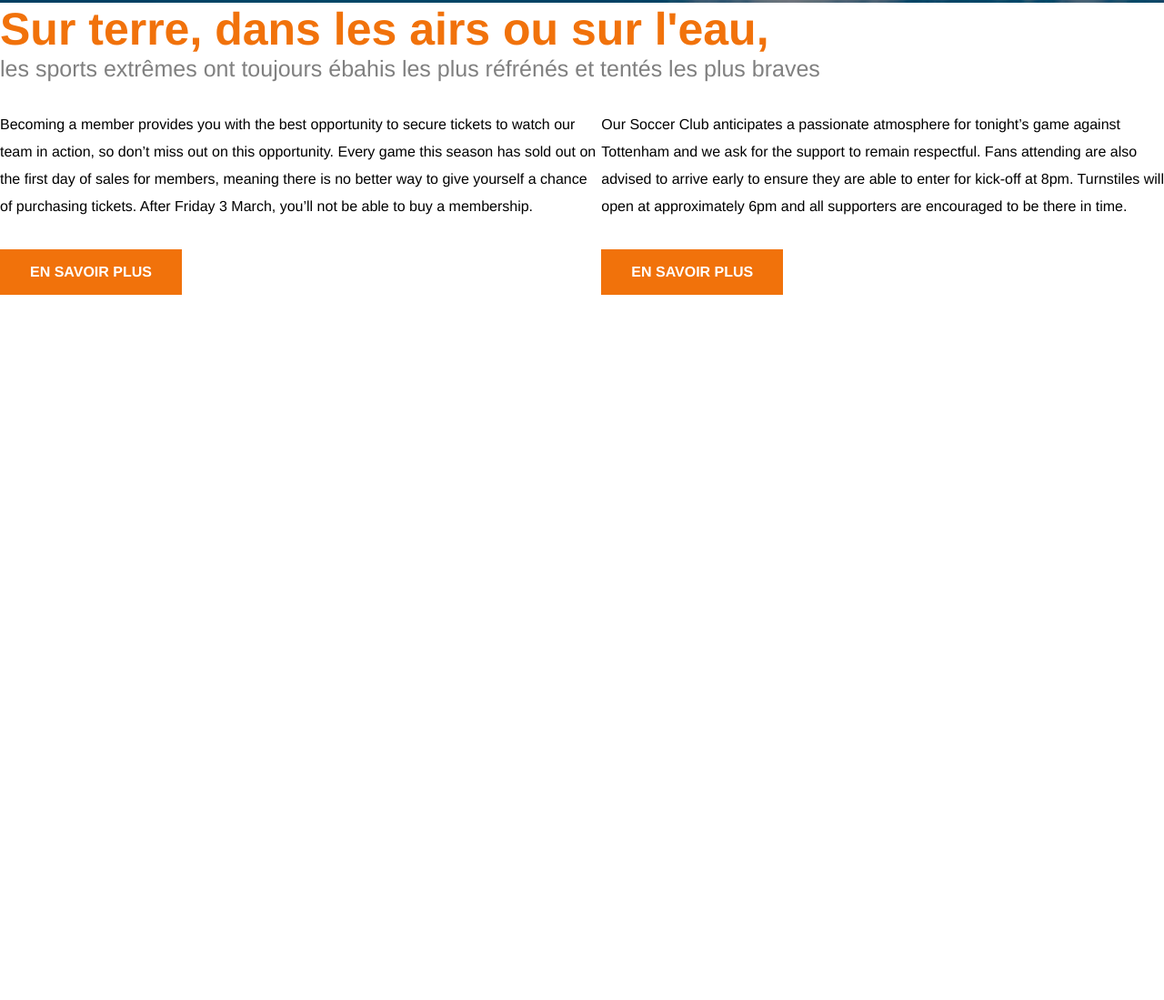
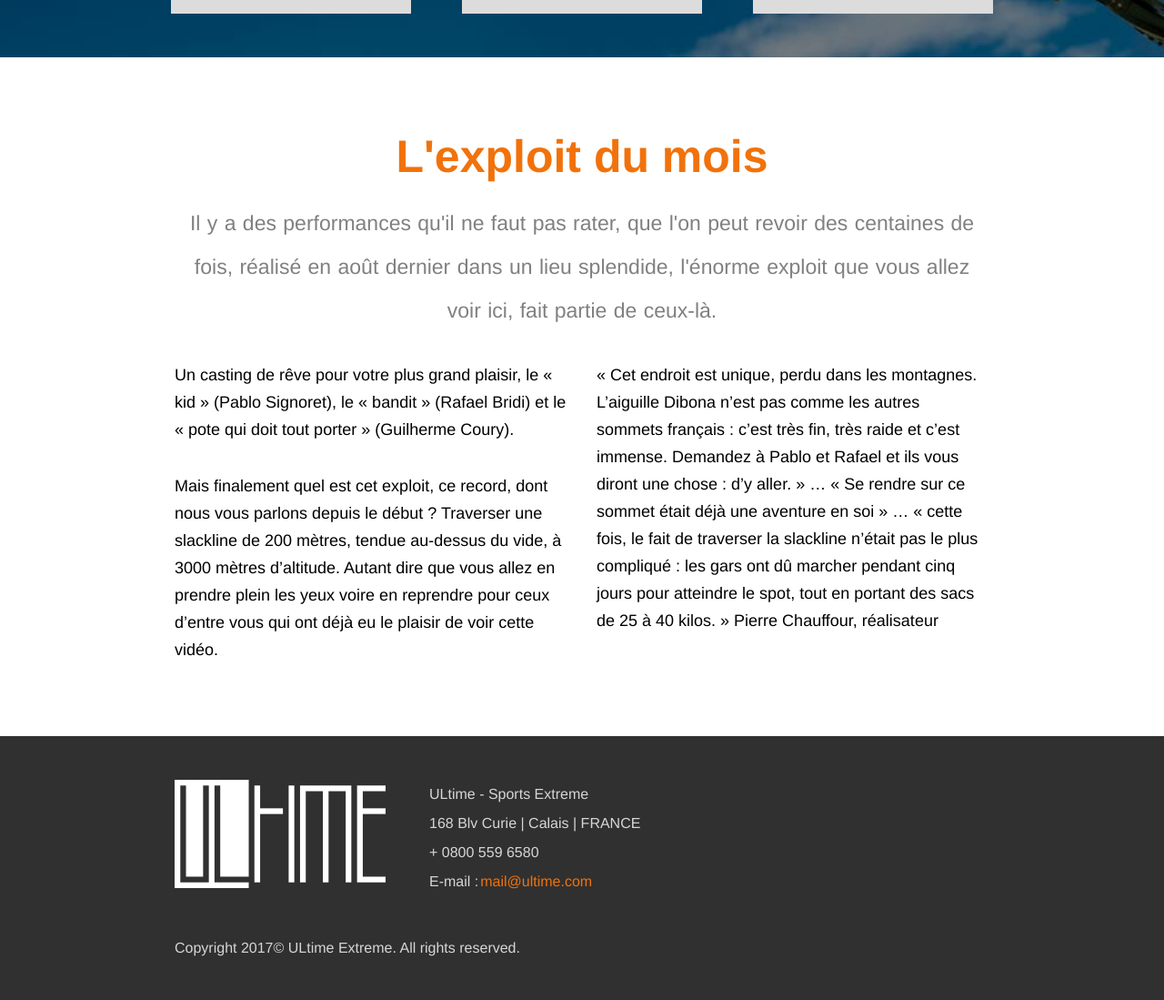
Before and after one commit to Naifozz/Maquette3, a plain HTML site: page index.html in a window 1280 px wide. Shown: the part 3015-4114 px from the top of the page at 91% size. Before the commit the page ends 3339 px from the top, so only its background shows below. Drawn offline with Linux system fonts and the light colour scheme.

Commit message:
Second commit

```diff
--- a/index.html
+++ b/index.html
@@ -114,23 +114,36 @@
             </div>
         </section>
         <section class="section4">
-            <div class="para2">
-                <div class="titrepara">
-                    <p class="orange">Sur terre, dans les airs ou sur l'eau,</p>
-                    <p class="gris">les sports extrêmes ont toujours ébahis les plus réfrénés et tentés les plus braves</p>
+            <div class="para3">
+                <div class="titrepara2">
+                    <p class="orange">L'exploit du mois</p>
+                    <p class="gris">Il y a des performances qu'il ne faut pas rater, que l'on peut revoir des centaines de fois, réalisé en août dernier dans un lieu splendide, l'énorme exploit que vous allez voir ici, fait partie de ceux-là.</p>
                 </div>
-                <div class="boitepara">
-                    <div class="para1">
-                        <p>Becoming a member provides you with the best opportunity to secure tickets to watch our team in action, so don’t miss out on this opportunity. Every game this season has sold out on the first day of sales for members, meaning there is no better way to give yourself a chance of purchasing tickets. After Friday 3 March, you’ll not be able to buy a membership.</p>
-                        <div class="paraboutton"><a href="">EN SAVOIR PLUS</a></div>
+                <div class="boitepara2">
+                    <div class="para12">
+                        <p>Un casting de rêve pour votre plus grand plaisir, le « kid » (Pablo Signoret), le « bandit » (Rafael Bridi) et le « pote qui doit tout porter » (Guilherme Coury).</p>
+                        <p>Mais finalement quel est cet exploit, ce record, dont nous vous parlons depuis le début ? Traverser une slackline de 200 mètres, tendue au-dessus du vide, à 3000 mètres d’altitude. Autant dire que vous allez en prendre plein les yeux voire en reprendre pour ceux d’entre vous qui ont déjà eu le plaisir de voir cette vidéo.</p>
                     </div>
-                    <div class="para2">
-                        <p>Our Soccer Club anticipates a passionate atmosphere for tonight’s game against Tottenham and we ask for the support to remain respectful. Fans attending are also advised to arrive early to ensure they are able to enter for kick-off at 8pm. Turnstiles will open at approximately 6pm and all supporters are encouraged to be there in time.</p>
-                        <div class="paraboutton"><a href="">EN SAVOIR PLUS</a></div>
+                    <div class="para4">
+                        <p>« Cet endroit est unique, perdu dans les montagnes. L’aiguille Dibona n’est pas comme les autres sommets français : c’est très fin, très raide et c’est immense. Demandez à Pablo et Rafael et ils vous diront une chose : d’y aller. » … « Se rendre sur ce sommet était déjà une aventure en soi » … « cette fois, le fait de traverser la slackline n’était pas le plus compliqué : les gars ont dû marcher pendant cinq jours pour atteindre le spot, tout en portant des sacs de 25 à 40 kilos. » Pierre Chauffour, réalisateur</p>
                     </div>
                 </div>
             </div>
         </section>
+        <footer>
+            <div class="foot">
+                <div class="imgfoot"><img src="logo_footer.png" alt=""></div>
+                <div class="txtfooter">
+                    <ul>
+                        <li>ULtime - Sports Extreme</li>
+                        <li>168 Blv Curie | Calais | FRANCE</li>
+                        <li>+ 0800 559 6580</li>
+                        <li><p>E-mail : </p> <p class="orange2"> mail@ultime.com</p></li>
+                    </ul>
+                </div>
+            </div>
+            <div class="copy"><p>Copyright 2017&copy; ULtime Extreme. All rights reserved. </p></div>
+        </footer>
     </main>
 </body>
 </html>
--- a/style.css
+++ b/style.css
@@ -252,11 +252,14 @@ nav{
 .boitepara{
     display: flex;
     line-height: 30px;
+    gap: 3rem;
 }
 .para1, .para2{
     display: flex;
     flex-direction: column;
     gap: 2rem;
+    width: 50%;
+    font-size: 19px;
 }
 .paraboutton{
     display: flex;
@@ -320,7 +323,7 @@ nav{
     display: flex;
     justify-content: center;
 }
-.paraimage{
+.para3{
     width: 70%;
     display: flex;
     flex-direction: column;
@@ -329,7 +332,7 @@ nav{
     padding-bottom: 5rem;
     gap: 2rem;
 }
-.titreimage{
+.titrepara2{
     display: flex;
     flex-direction: column;
     align-items: center;
@@ -340,16 +343,59 @@ nav{
     font-size: 50px;
     font-weight: 600;
 }
-.gris{
+.titrepara2 .gris{
     color: gray;
-    font-size: 25px;
+    font-size: 23px;
+    text-align: center;
+    word-spacing: 1px;
+    line-height: 3rem;
 }
-.boitepara{
+.boitepara2{
     display: flex;
     line-height: 30px;
+    gap: 2rem;
 }
-.para1, .para2{
+.para12, .para4{
     display: flex;
     flex-direction: column;
+    font-size: 18px;
     gap: 2rem;
+    width: 50%;
 }
+footer{
+    width: 100%;
+    background-color: #303030;
+    display: flex;
+    align-items: center;
+    flex-direction: column;
+    gap: 3rem;
+}
+.foot{
+    width: 70%;
+    display: flex;
+}
+.imgfoot{
+    padding-top: 3rem;
+    padding-right: 3rem;
+}
+.txtfooter{
+    padding-top: 3rem;
+    padding-right: 3rem;
+    color: rgb(214, 214, 214);
+}
+.orange2{
+    color: #f1720b;
+}
+.txtfooter ul{
+    line-height: 2rem;
+}
+.txtfooter ul li:last-child{
+    display: flex;
+    gap: 2px;
+}
+.copy{
+    text-align: left;
+    width: 70%;
+    color: rgb(214, 214, 214);
+    padding-bottom: 3rem;
+}
```
